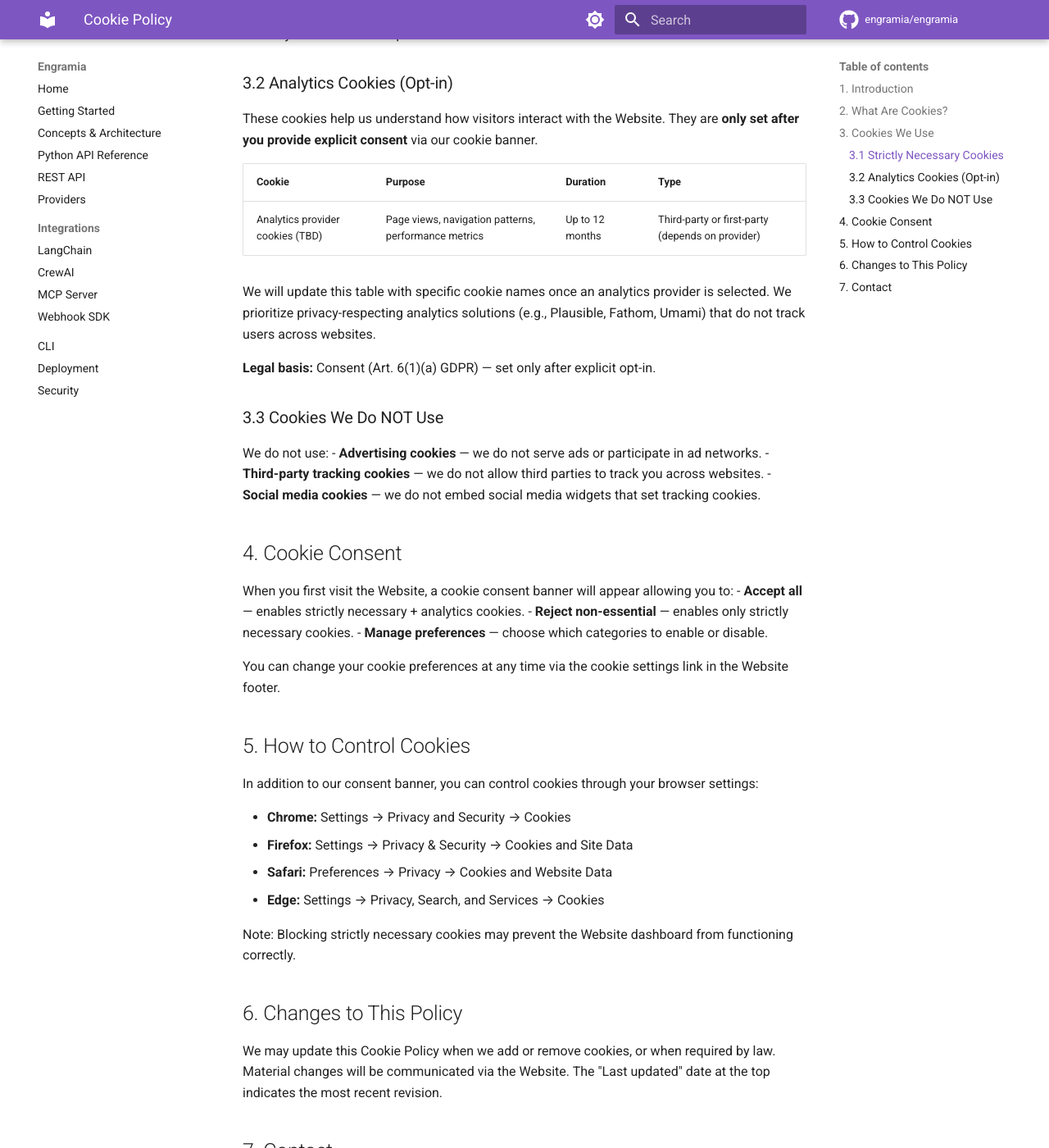
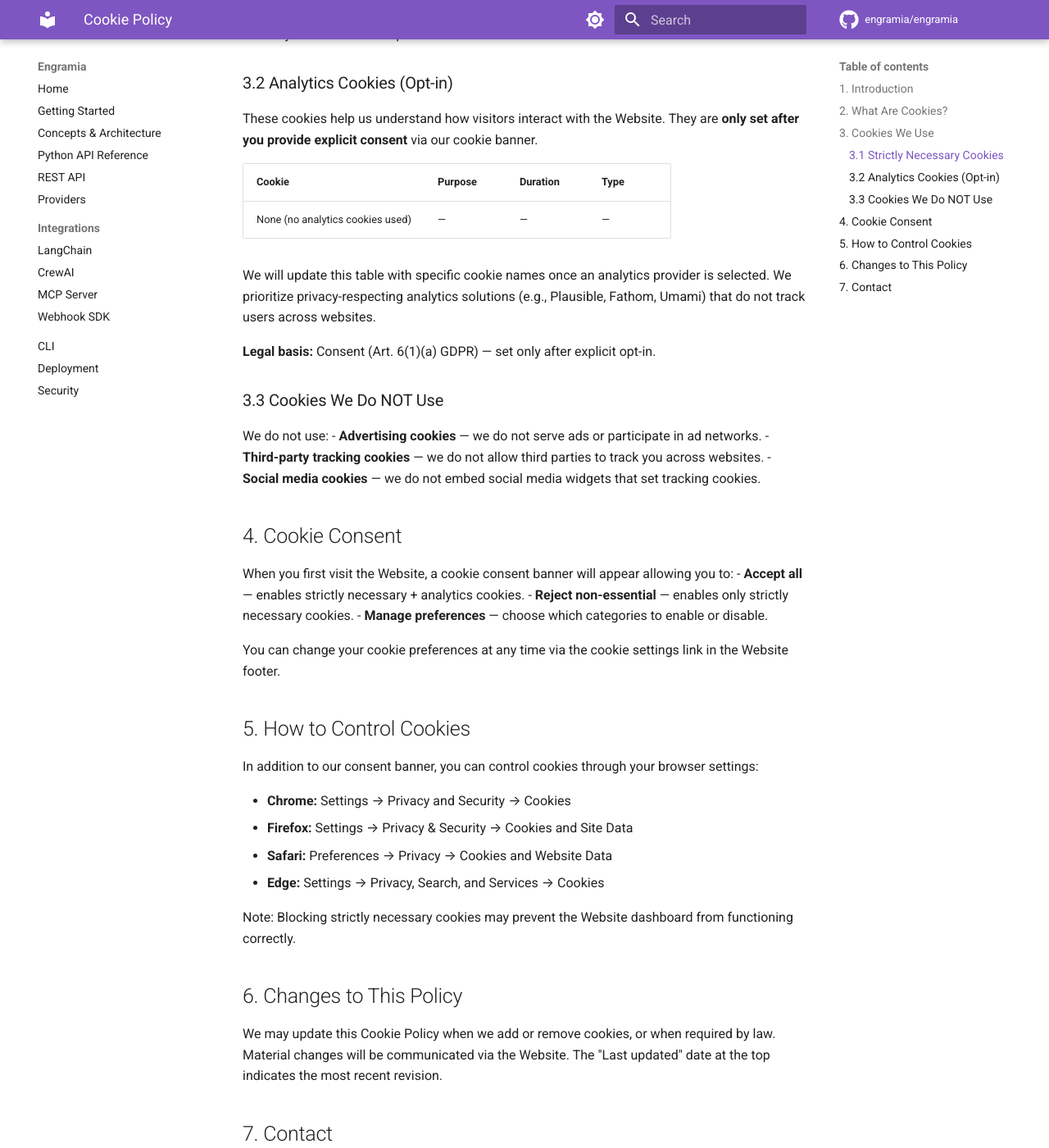
Before and after one commit to engramia/engramia, an MkDocs documentation site: the page built from docs/legal/COOKIE_POLICY.md, in a window 1280 px wide and 1400 px high, scrolled down 1061 px. Shown: the whole window at 82% size. Built offline with MkDocs 1.6.1 and Material for MkDocs 9.7.7, drawn with Linux system fonts in a browser that asks for light colours; comment, search, counter and statistics services are not loaded; some of the changed text lies outside the part shown.

Commit message:
fix: complete legal document placeholders (#4)

```diff
--- a/docs/legal/COOKIE_POLICY.md
+++ b/docs/legal/COOKIE_POLICY.md
@@ -35,7 +35,7 @@ These cookies help us understand how visitors interact with the Website. They ar
 
 | Cookie | Purpose | Duration | Type |
 |--------|---------|----------|------|
-| Analytics provider cookies (TBD) | Page views, navigation patterns, performance metrics | Up to 12 months | Third-party or first-party (depends on provider) |
+| None (no analytics cookies used) | — | — | — |
 
 We will update this table with specific cookie names once an analytics provider is selected. We prioritize privacy-respecting analytics solutions (e.g., Plausible, Fathom, Umami) that do not track users across websites.
 
@@ -77,5 +77,5 @@ We may update this Cookie Policy when we add or remove cookies, or when required
 For questions about this Cookie Policy:
 
 **Marek Čermák**
-Email: [to be added]
+Email: legal@engramia.dev
 Czech Republic
```
Also changed, not shown: docs/legal/DPA_TEMPLATE.md (+1 -1 lines).
